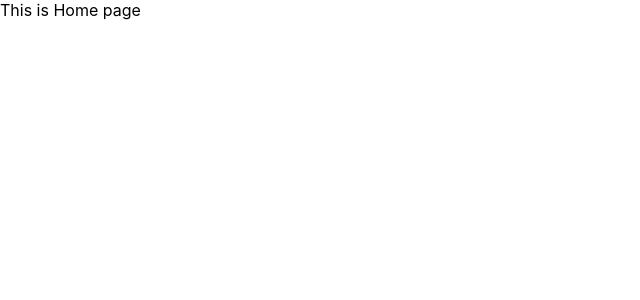
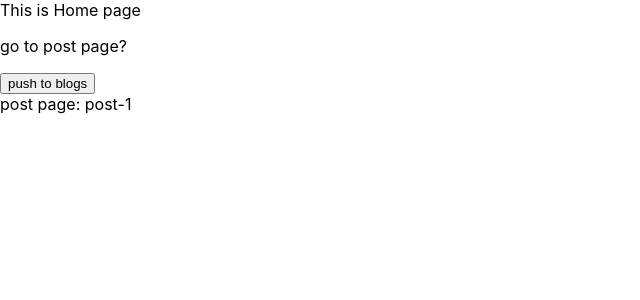
Before and after one commit to SarahMoradi/Nextjs-Course, a Next.js app: page / in a window 1280 px wide. Shown: the top 300 px of the page, without its empty margins (0-640 px from the left). Built offline with nearby package versions, Linux system fonts and the light colour scheme.

Commit message:
added push and replace methods for clickHandler in project

```diff
--- a/pages/index.js
+++ b/pages/index.js
@@ -1,5 +1,25 @@
+import Link from 'next/link'
+import { useRouter } from 'next/router'
+
 const HomePage = () => {
-    return ( <>This is Home page</> );
+  const router = useRouter()
+  const clickHandler = () => {
+    //with caching in the history for using back button
+    router.push('/blogs')
+    //without caching in the history for using back button
+    router.replace('/blogs')
+  }
+  return (
+    <>
+      This is Home page <p>go to post page?</p>{' '}
+      <div>
+        <button onClick={clickHandler}>push to blogs</button>
+      </div>
+      <Link href='/posts/1'>
+        <a>post page: post-1</a>
+      </Link>
+    </>
+  )
 }
 
-export default HomePage;
+export default HomePage
```
